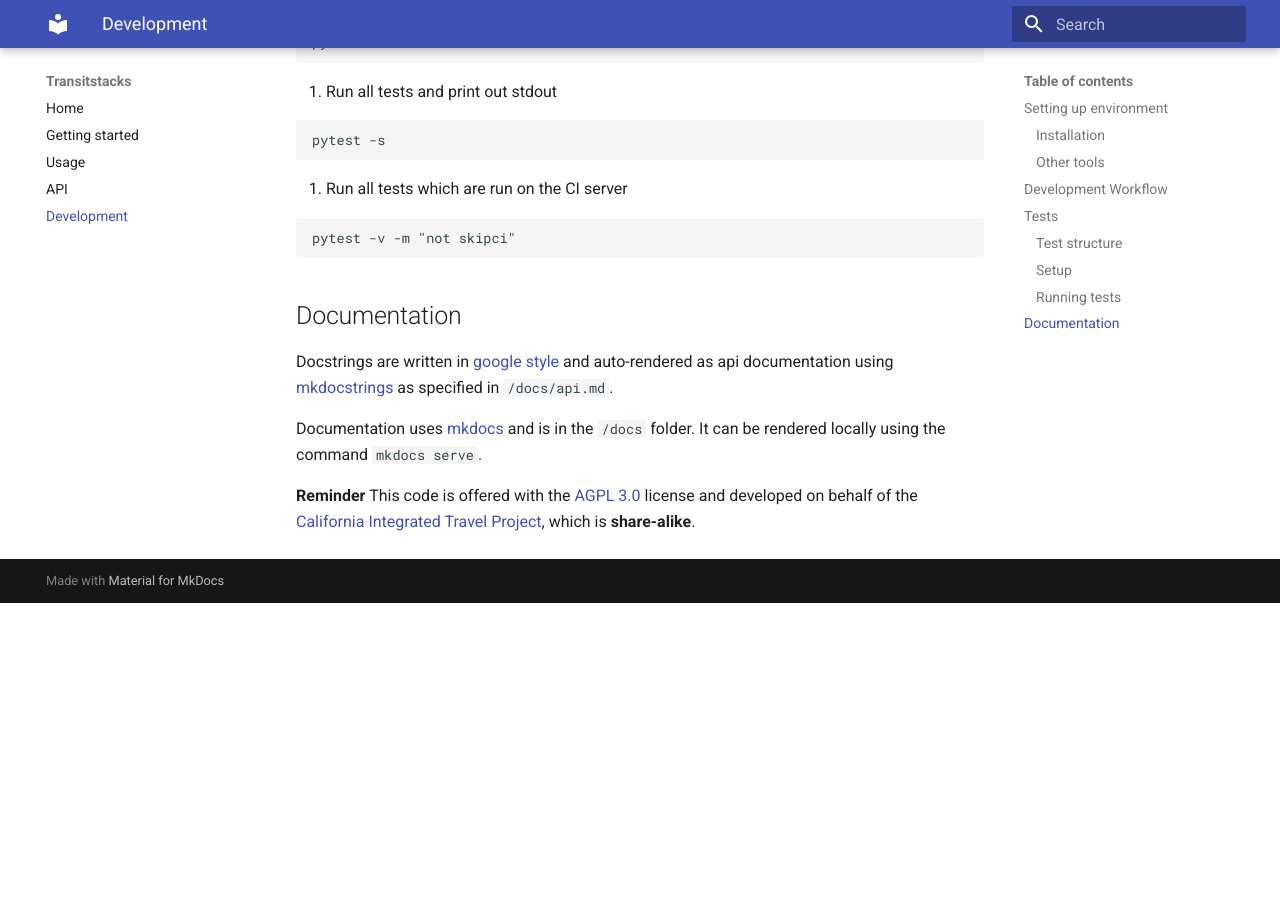
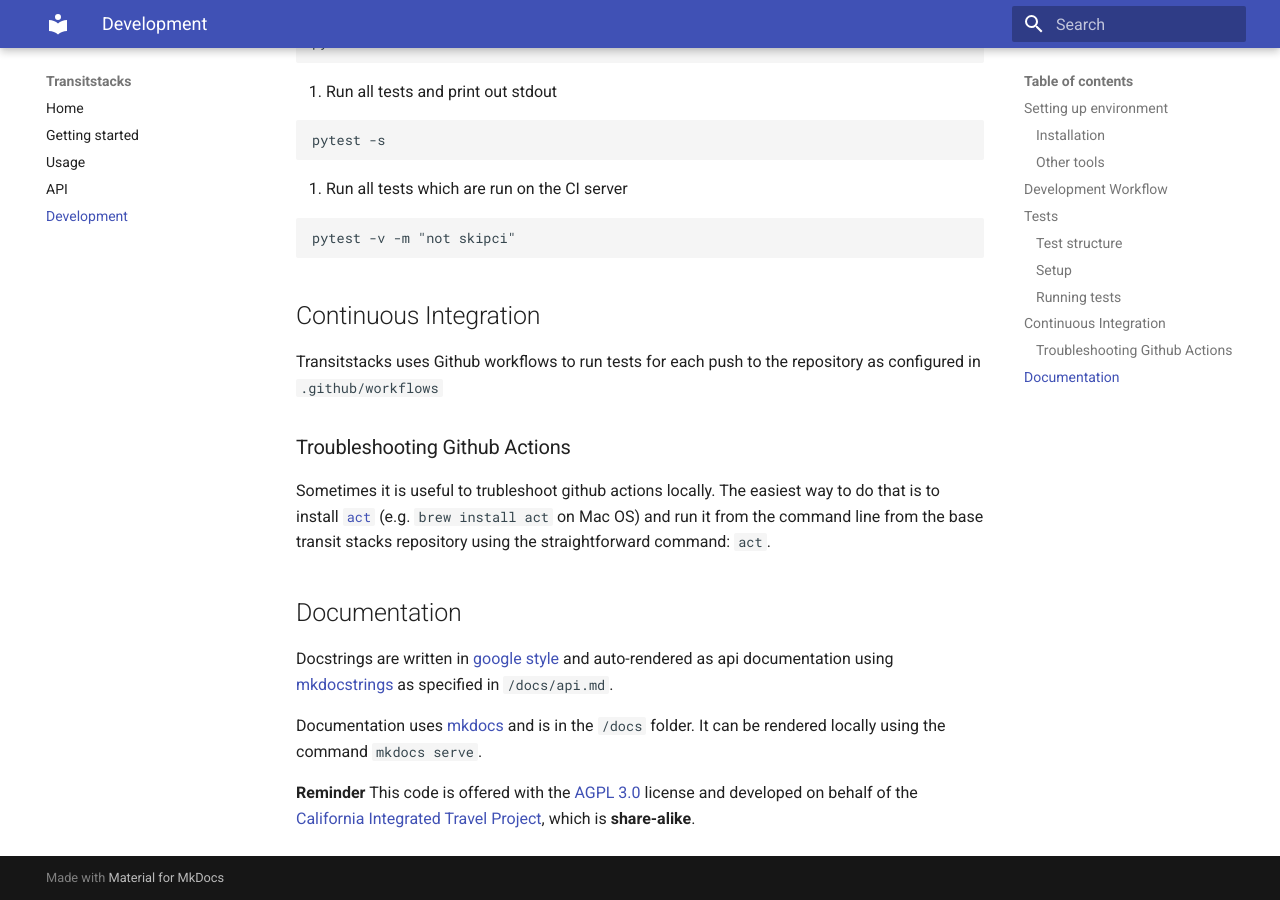
Before and after one commit to cal-itp/Transitstacks, an MkDocs documentation site: the page built from docs/developing.md, in a window 1280 px wide and 900 px high, scrolled down 2134 px. Built offline with MkDocs 1.6.1 and Material for MkDocs 9.7.7, drawn with Linux system fonts in a browser that asks for light colours; before the commit the page ends 2737 px from its top, so only the background shows below that.

````diff
--- a/docs/developing.md
+++ b/docs/developing.md
@@ -92,6 +92,14 @@
 pytest -v -m "not skipci"
 ```
 
+## Continuous Integration
+
+Transitstacks uses Github workflows to run tests for each push to the repository as configured in `.github/workflows`
+
+### Troubleshooting Github Actions
+
+Sometimes it is useful to trubleshoot github actions locally. The easiest way to do that is to install [`act`](https://github.com/nektos/act) (e.g. `brew install act` on Mac OS) and run it from the command line from the base transit stacks repository using the straightforward command: `act`.
+
 ## Documentation
 Docstrings are written in [google style](https://sphinxcontrib-napoleon.readthedocs.io/en/latest/example_google.html) and auto-rendered as api documentation using [mkdocstrings](https://mkdocstrings.github.io/) as specified in `/docs/api.md`.
 
````
Also changed, not shown: 1 other file.
